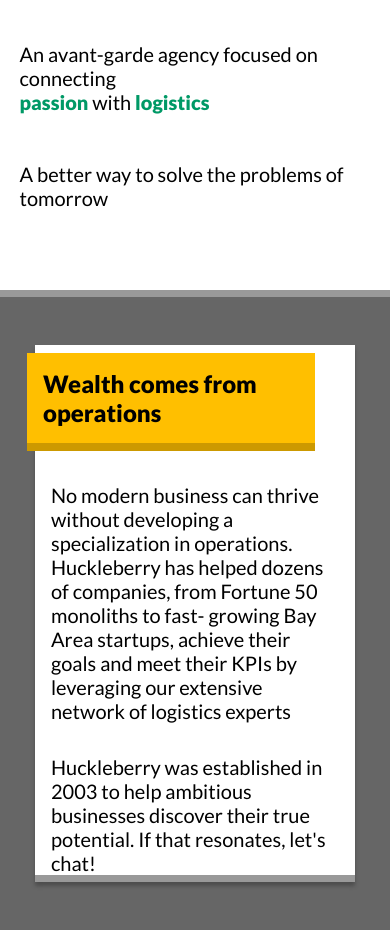
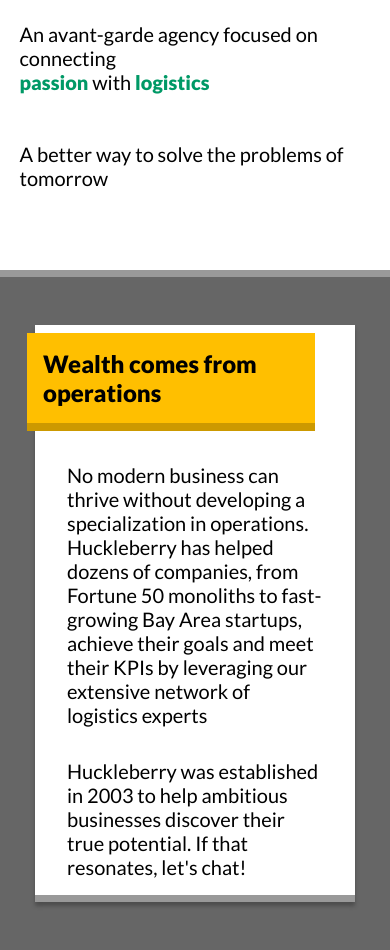
Before and after one commit to sammajayi/huckle-berry, a plain HTML site: page index.html in a window 390 px wide. Shown: the part 88-1038 px from the top of the page. Drawn offline with Linux system fonts and the light colour scheme.

Commit message:
mobile responsiveness

```diff
--- a/style.css
+++ b/style.css
@@ -86,7 +86,7 @@ h2 {
 }
 
 .CTA {
-  margin-top: 2rem;
+  margin: 2rem 1rem 1rem 1rem;
   font-size: 1.25rem;
   font-weight: 500;
 }
@@ -94,7 +94,7 @@ h2 {
 .CTA1 {
   font-size: 1.25rem;
   font-weight: 500;
-  margin-top: 2rem;
+  margin: 2rem 1rem 1rem 1rem;
 }
 
 /* style for tablet */
@@ -120,7 +120,7 @@ h2 {
 }
 
 /* style for mobile */
-@media screen and (max-width: 390px) {
+@media screen and (max-width: 500px) {
   main {
     width: 90%;
   }
```
